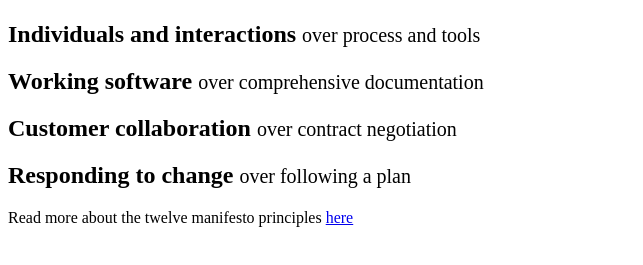
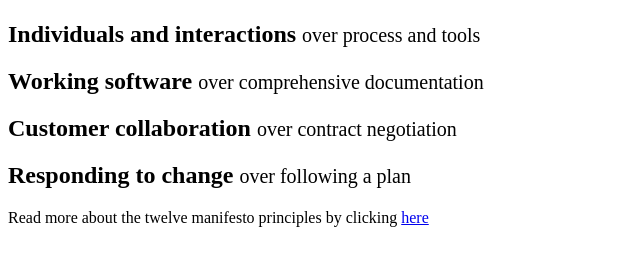
Before and after one commit to dejv0ld/labb1_agile, a plain HTML site: page index.html in a window 1280 px wide. Shown: the part 59-324 px from the top of the page, without its empty margins (0-643 px from the left). Drawn offline with Linux system fonts and the light colour scheme.

Commit message:
minor edit

```diff
--- a/index.html
+++ b/index.html
@@ -17,7 +17,7 @@
     <h2>Working software <small>over comprehensive documentation</small></h2>
     <h2>Customer collaboration <small>over contract negotiation</small></h2>
     <h2>Responding to change <small>over following a plan</small></h2>
-    <p>Read more about the twelve manifesto principles <a href="principles.html">here</a> </p>
+    <p>Read more about the twelve manifesto principles by clicking <a href="principles.html">here</a> </p>
   </div>
 </body>
 
```
